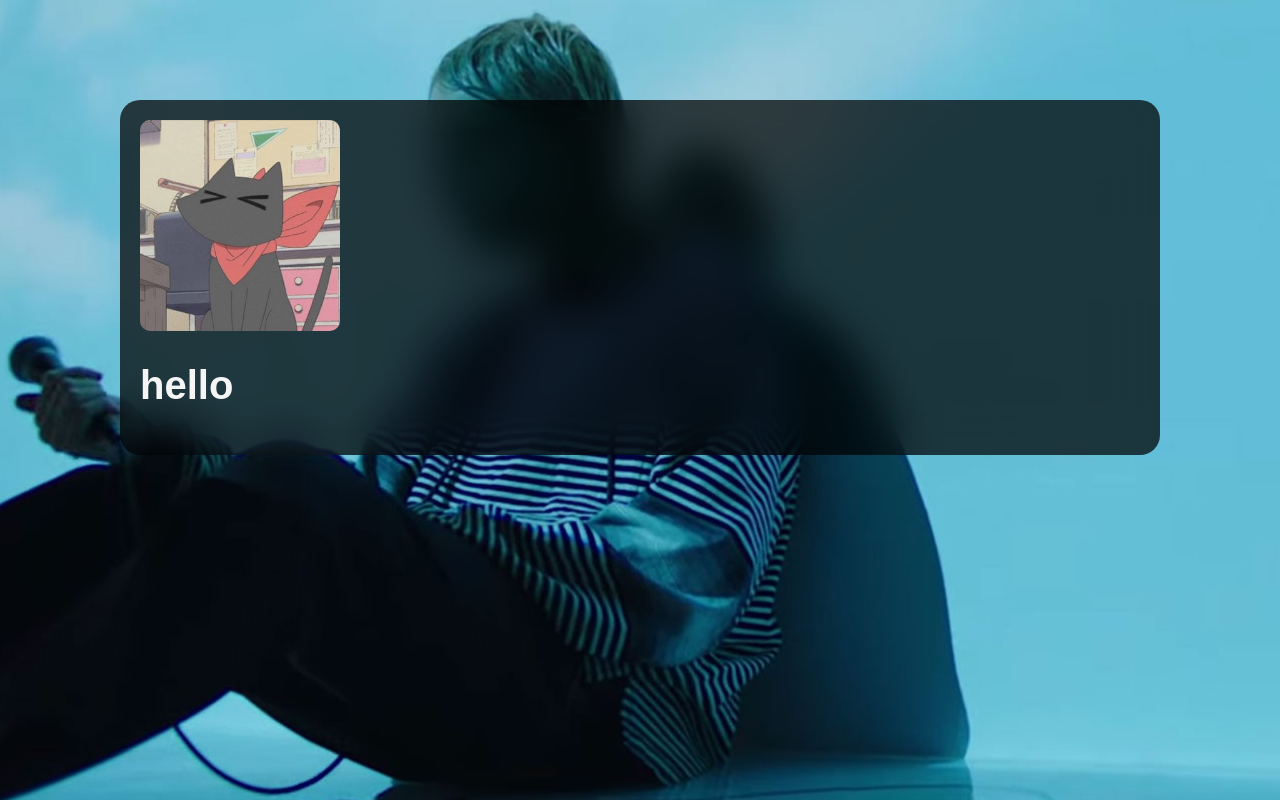
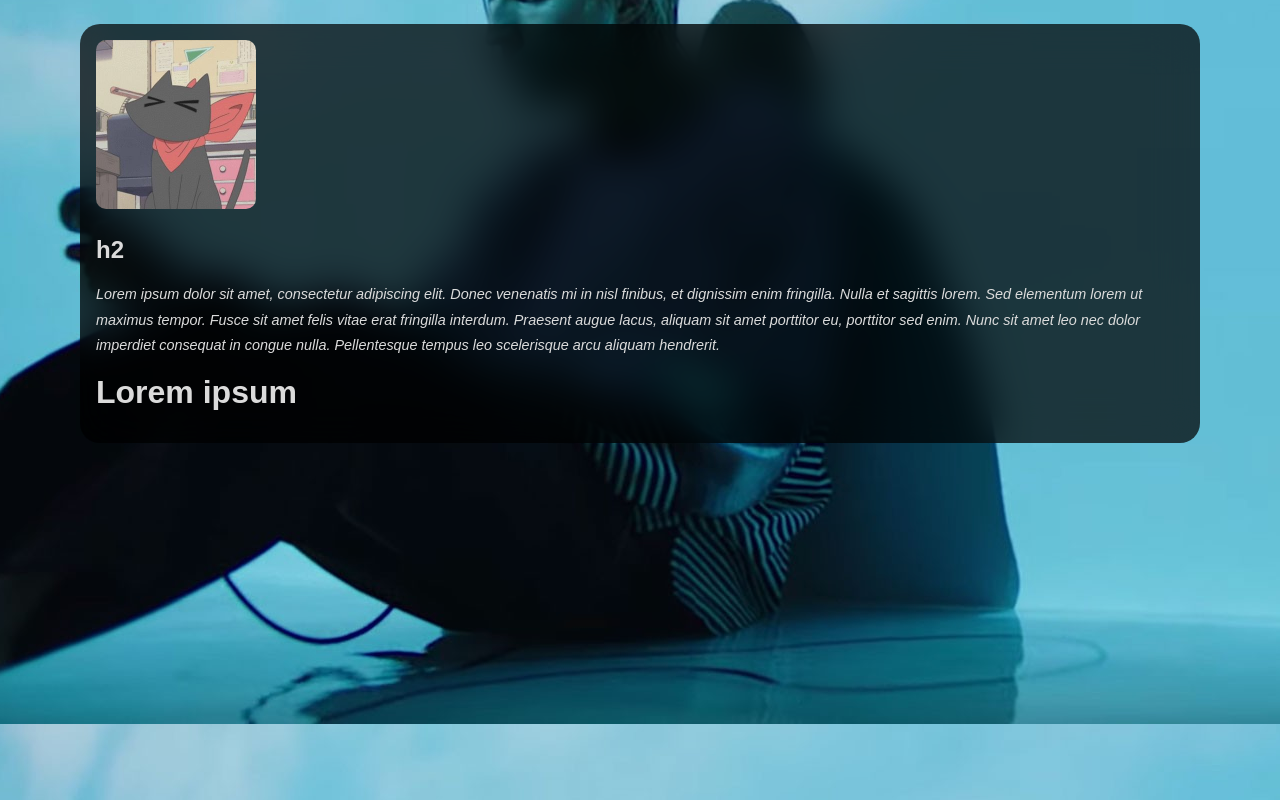
Before and after one commit to purecatprsn/purecatprsn.github.io, a plain HTML site: page hello.html in a window 1280 px wide. Drawn offline with Linux system fonts and the light colour scheme.

Commit message:
more changess

```diff
--- a/hello.css
+++ b/hello.css
@@ -6,31 +6,51 @@ body {
   background-image: url("get-ur-wish.jpg");
   perspective: 1000px;
   perspective-origin: 50% 50%;
-  animation: animation 100s linear infinite;
+  animation: animation 50s linear infinite;
 
   font-family: Arial, Helvetica, sans-serif;
-  font-size: 20px;
+  font-size: 16px;
+  line-height: 1.6em;
+  padding: 3vh 0;
   margin: 0;
-  padding: 5em 5em;
 }
 
 @keyframes animation {
   100% {
-    background-position: -3000px -3000px;
+    background-position: -1000px -3000px;
   }
 }
 
 #text {
   background-color: rgba(0, 0, 0, 0.719);
-  color: rgb(245, 245, 245);
+  color: rgb(219, 219, 219);
   margin: auto;
-  max-width: 50em;
+  max-width: 85vw;
   padding: 1em;
   backdrop-filter: blur(20px);
   border-radius: 20px;
 }
 
+p {
+  font-style: italic;
+  font-size: 0.9em;
+}
+
+a:link,
+a:visited {
+  color: rgb(219, 219, 219);
+  text-decoration: none;
+}
+
 :target,
 h1:hover {
-  color: rgb(175, 182, 255);
+  color: rgb(255, 255, 255);
 }
+
+h1:hover {
+  text-decoration: underline solid 1px;
+}
+
+::selection {
+  background: #00587e;
+}
--- a/hello.html
+++ b/hello.html
@@ -1,15 +1,19 @@
 <!DOCTYPE html>
-<html>
+<html lang="en">
     <head>
+        <title>hellooo</title>
         <link rel="stylesheet" href="hello.css">
-        <title>hellooo</title>
+        <meta name="viewport" content="width=device-width, initial-scale=1">
+        <meta name="Description" content="Helloooo">
     </head>
 
 
     <body>
         <div id="text">
             <img src="sakamotoo.jpg" alt="lmao" style="max-width: 10em; border-radius: 10px;"/>
-            <h1 id="hello">hello</h1>
+            <h2>h2</h2>
+            <p>Lorem ipsum dolor sit amet, consectetur adipiscing elit. Donec venenatis mi in nisl finibus, et dignissim enim fringilla. Nulla et sagittis lorem. Sed elementum lorem ut maximus tempor. Fusce sit amet felis vitae erat fringilla interdum. Praesent augue lacus, aliquam sit amet porttitor eu, porttitor sed enim. Nunc sit amet leo nec dolor imperdiet consequat in congue nulla. Pellentesque tempus leo scelerisque arcu aliquam hendrerit.</p>
+            <a href="#hello"><h1 id="hello">Lorem ipsum</h1></a>
         </div>
     </body>
 
```
